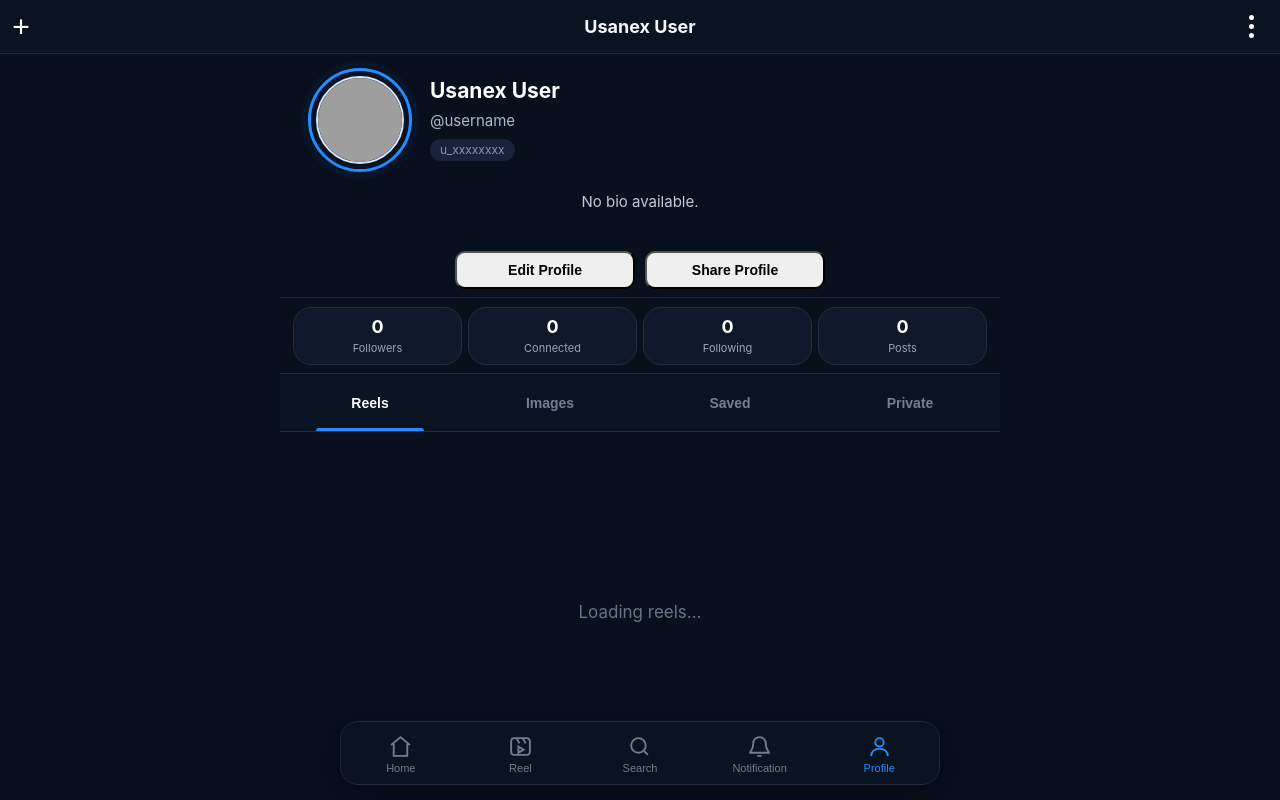
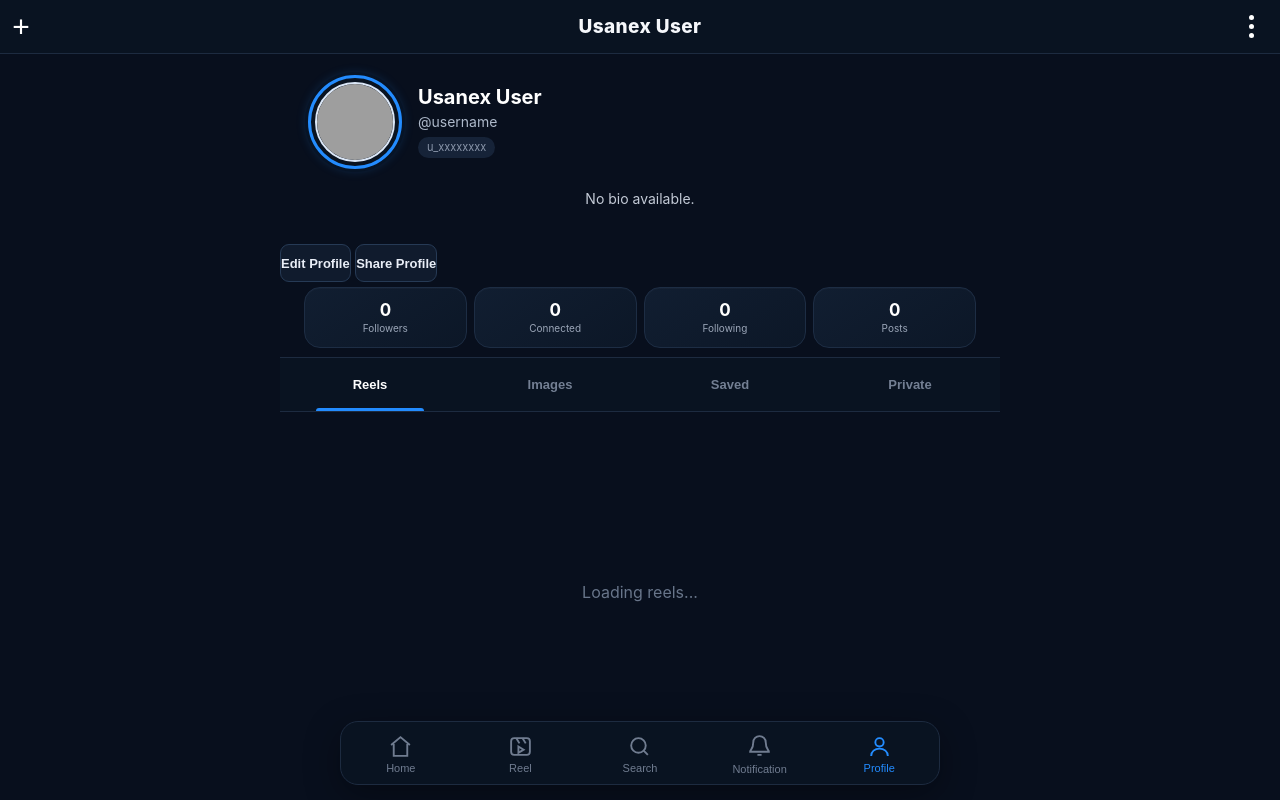
Before and after one commit to usanex4-utt/Usanex, a FastAPI app: template frontend/templates/my-profile.html in a window 1280 px wide. Run offline with FastAPI, Linux system fonts and the light colour scheme; the template is opened without the code that fills it, so the values that code supplies are empty; some libraries are stand-ins or nearby versions; grey boxes are pictures that could not be loaded.

Commit message:
Update my-profile.css

```diff
--- a/frontend/static/css/my-profile.css
+++ b/frontend/static/css/my-profile.css
@@ -76,8 +80,10 @@
 .profile-header-name {
     text-align: center;
 
-    font-size: 18px;
-    font-weight: 700;
+    font-size: 19px;
+    font-weight: 800;
+    letter-spacing: 0.4px;
+
     line-height: 1;
 
     white-space: nowrap;
@@ -117,35 +122,27 @@
 .profile-menu-button span {
     width: 5px;
     height: 5px;
-
     border-radius: 50%;
     background: white;
 }
 
 /* =========================================================
-   PROFILE MAIN
-========================================================= */
-
-.profile-main {
-    width: 100%;
-    max-width: 720px;
-    margin: 0 auto;
-}
-
-/* =========================================================
    PROFILE USER ROW
-   Slightly shifted upward / compact
+   COMPACT / SLIGHTLY UP
 ========================================================= */
 
 .profile-user-row {
-    min-height: 130px;
+    min-height: 132px;
 
-    padding: 8px 18px 7px;
+    padding:
+        11px
+        18px
+        8px;
 
     display: flex;
     align-items: center;
 
-    gap: 18px;
+    gap: 16px;
 
     border-bottom: 0;
 }
@@ -157,10 +154,10 @@
 .profile-photo-button {
     flex: 0 0 auto;
 
-    width: 104px;
-    height: 104px;
+    width: 94px;
+    height: 94px;
 
-    padding: 5px;
+    padding: 4px;
 
     border: 3px solid var(--blue);
     border-radius: 50%;
@@ -196,11 +193,12 @@
 }
 
 .profile-user-info h2 {
-    font-size: 21px;
-    line-height: 1.25;
+    font-size: 20px;
+    line-height: 1.2;
+
     font-weight: 750;
 
-    margin-bottom: 5px;
+    margin-bottom: 4px;
 
     color: #ffffff;
 
@@ -210,11 +208,10 @@
 }
 
 .profile-username {
-    font-size: 15px;
-
+    font-size: 14px;
     color: #aeb9ca;
 
-    line-height: 1.4;
+    line-height: 1.3;
 
     white-space: nowrap;
     overflow: hidden;
@@ -225,29 +222,31 @@
     display: inline-flex;
     align-items: center;
 
-    margin-top: 8px;
+    margin-top: 6px;
 
-    padding: 5px 10px;
+    padding: 5px 9px;
 
     border-radius: 15px;
 
     background: #162338;
-
     color: #8995a9;
 
-    font-size: 12px;
+    font-size: 11px;
     line-height: 1;
 }
 
 /* =========================================================
    BIO
-   Compact / shifted upward
+   COMPACT
 ========================================================= */
 
 .profile-bio-section {
-    min-height: 62px;
+    min-height: 58px;
 
-    padding: 7px 18px 8px;
+    padding:
+        4px
+        18px
+        8px;
 
     text-align: center;
 
@@ -261,8 +260,8 @@
 
     color: #c3cad6;
 
-    font-size: 15px;
-    line-height: 1.45;
+    font-size: 14px;
+    line-height: 1.35;
 
     word-break: break-word;
 }
@@ -271,9 +270,10 @@
     display: flex;
 
     justify-content: center;
+
     flex-wrap: wrap;
 
-    gap: 8px;
+    gap: 7px;
 
     margin-top: 7px;
 }
@@ -288,156 +288,109 @@
     align-items: center;
     justify-content: center;
 
-    min-height: 30px;
+    min-height: 29px;
 
-    padding: 5px 13px;
+    padding: 5px 12px;
 
-    border-radius: 18px;
+    border-radius: 16px;
 
     background: #101d31;
-
     border: 1px solid #162a43;
 
     color: var(--blue);
 
-    font-size: 13px;
+    font-size: 12px;
 
     text-decoration: none;
 }
 
 /* =========================================================
-   FOLLOW + REQUEST
-   Between BIO and STATS
+   PROFILE ACTIONS
+   EDIT + SHARE
 ========================================================= */
 
-.profile-action-row {
+.profile-actions {
     width: 100%;
 
-    display: flex;
+    display: grid;
 
-    align-items: center;
-    justify-content: center;
+    grid-template-columns: 1fr 1fr;
 
-    gap: 10px;
+    gap: 9px;
 
-    padding: 5px 18px 8px;
-
-    border-bottom: 1px solid var(--border);
+    padding:
+        5px
+        18px
+        10px;
 }
 
 .profile-action-button {
-    flex: 1;
-
-    max-width: 180px;
-
     height: 38px;
 
-    border-radius: 10px;
+    border-radius: 9px;
 
-    font-size: 14px;
-    font-weight: 700;
+    border: 1px solid #263a55;
+
+    background: #101b2d;
+
+    color: #e9eef7;
+
+    font-size: 13px;
+
+    font-weight: 650;
 
     cursor: pointer;
 
     transition:
-        background 0.2s ease,
-        border-color 0.2s ease,
-        transform 0.1s ease;
+        background 0.15s ease,
+        transform 0.15s ease,
+        border-color 0.15s ease;
 }
 
 .profile-action-button:active {
     transform: scale(0.97);
 }
 
-/* FOLLOW */
-
-.follow-button {
-    border: 1px solid var(--blue);
-
-    background: var(--blue);
-
-    color: #ffffff;
+.profile-action-button.edit {
+    background: #13243a;
+    border-color: #294765;
 }
 
-.follow-button:hover {
-    background: #167ce8;
-}
-
-/* REQUEST */
-
-.request-button {
-    border: 1px solid #304663;
-
-    background: #142238;
-
-    color: #dce8f7;
-}
-
-.request-button:hover {
-    background: #1a2d47;
-}
-
-/* FOLLOWING STATE */
-
-.follow-button.following {
-    background: #142238;
-
-    border-color: #315070;
-
-    color: #dce7f5;
-}
-
-/* REQUESTED STATE */
-
-.request-button.requested {
-    background: #142238;
-
-    border-color: #315070;
-
-    color: #8fbfff;
-}
-
-/* UNFOLLOW STATE */
-
-.follow-button.unfollow {
-    background: transparent;
-
-    border-color: var(--danger);
-
-    color: #ff6b80;
+.profile-action-button.share {
+    background: var(--blue);
+    border-color: var(--blue);
+    color: white;
 }
 
 /* =========================================================
    STATS
-   Rounded / oval-corner boxes
+   COMPACT ROUNDED CARDS
 ========================================================= */
 
 .profile-stats {
     width: 100%;
 
-    min-height: 76px;
+    min-height: 70px;
 
     display: grid;
 
-    grid-template-columns: repeat(4, 1fr);
+    grid-template-columns:
+        repeat(4, 1fr);
 
-    align-items: center;
+    gap: 7px;
 
-    padding: 6px 10px;
+    padding:
+        5px
+        14px
+        9px;
 
     border-bottom: 1px solid var(--border);
-
-    background: var(--bg);
 }
 
 .profile-stat {
     min-width: 0;
 
-    height: 58px;
-
-    margin: 0 3px;
-
-    padding: 6px 3px;
+    height: 61px;
 
     display: flex;
 
@@ -446,19 +399,25 @@
     justify-content: center;
     align-items: center;
 
-    border: 1px solid #1d3048;
+    border: 1px solid #1d2d44;
 
-    border-radius: 18px;
+    border-radius: 16px;
 
-    background: #0d192a;
+    background:
+        linear-gradient(
+            145deg,
+            #111e31,
+            #0c1727
+        );
 
-    overflow: hidden;
+    box-shadow:
+        inset 0 1px 0 rgba(255,255,255,0.025);
 }
 
 .profile-stat strong {
-    font-size: 18px;
+    font-size: 17px;
 
-    line-height: 1.15;
+    line-height: 1.1;
 
     font-weight: 750;
 
@@ -468,17 +427,13 @@
 .profile-stat span {
     margin-top: 4px;
 
-    font-size: 11px;
+    font-size: 10px;
 
     line-height: 1.1;
 
     color: #9ba6b8;
 
     white-space: nowrap;
-
-    overflow: hidden;
-
-    text-overflow: ellipsis;
 }
 
 /* =========================================================
@@ -488,11 +443,12 @@
 .profile-content-tabs {
     width: 100%;
 
-    height: 58px;
+    height: 54px;
 
     display: grid;
 
-    grid-template-columns: repeat(4, 1fr);
+    grid-template-columns:
+        repeat(4, 1fr);
 
     border-bottom: 1px solid var(--border);
 
@@ -508,7 +464,7 @@
 
     color: #737f93;
 
-    font-size: 14px;
+    font-size: 13px;
 
     font-weight: 600;
 
@@ -562,19 +522,20 @@
 
     color: #68758a;
 
-    font-size: 17px;
+    font-size: 16px;
 
     text-align: center;
 }
 
 /* =========================================================
-   PROFILE REELS
+   REELS GRID
 ========================================================= */
 
 .profile-post-grid {
     display: grid;
 
-    grid-template-columns: repeat(3, 1fr);
+    grid-template-columns:
+        repeat(3, 1fr);
 
     gap: 2px;
 
@@ -1060,52 +1036,25 @@
 }
 
 /* =========================================================
-   NOTIFICATION DOT
-========================================================= */
-
-.notification-icon-wrapper {
-    position: relative;
-
-    display: flex;
-
-    align-items: center;
-
-    justify-content: center;
-}
-
-.notification-dot {
-    position: absolute;
-
-    top: -1px;
-    right: -2px;
-
-    width: 7px;
-    height: 7px;
-
-    border-radius: 50%;
-
-    background: #ff385c;
-
-    border: 1px solid #091321;
-}
-
-/* =========================================================
    SMALL PHONES
 ========================================================= */
 
 @media (max-width: 380px) {
 
     .profile-user-row {
-        min-height: 118px;
+        min-height: 121px;
 
-        padding: 6px 14px 5px;
+        padding:
+            8px
+            13px
+            6px;
 
-        gap: 14px;
+        gap: 13px;
     }
 
     .profile-photo-button {
-        width: 88px;
-        height: 88px;
+        width: 86px;
+        height: 86px;
     }
 
     .profile-user-info h2 {
@@ -1221,8 +1168,13 @@
         padding-right: 28px;
     }
 
-    .profile-action-row {
+    .profile-actions {
         padding-left: 28px;
         padding-right: 28px;
     }
+
+    .profile-stats {
+        padding-left: 24px;
+        padding-right: 24px;
+    }
 }
```
Also changed, not shown: other parts of frontend/static/css/my-profile.css (+81 -61 lines).
